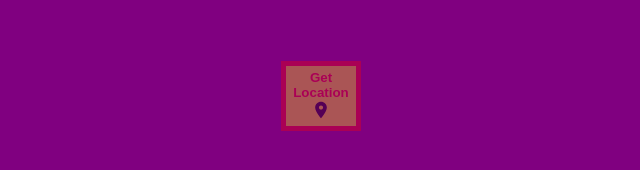
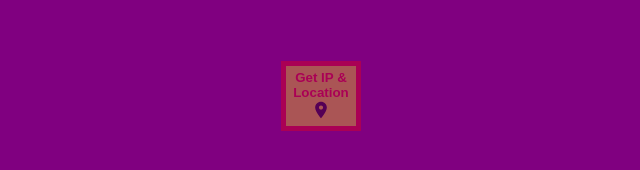
Before and after one commit to arkyaray2002/know-your-ip-details, a plain HTML site: page index.html in a window 1280 px wide. Shown: the part 304-474 px from the top of the page, 319-959 px from the left. Drawn offline with Linux system fonts and the light colour scheme.

Commit message:
Update index.html

```diff
--- a/index.html
+++ b/index.html
@@ -9,7 +9,7 @@
 <body>
     <p></p>
 
-    <button  class="blink" onclick="getlocation()"><b>Get Location <svg xmlns="http://www.w3.org/2000/svg" height="20" viewBox="0 0 24 24" width="24"><path d="M0 0h24v24H0z" fill="none"/><path d="M12 2C8.13 2 5 5.13 5 9c0 5.25 7 13 7 13s7-7.75 7-13c0-3.87-3.13-7-7-7zm0 9.5c-1.38 0-2.5-1.12-2.5-2.5s1.12-2.5 2.5-2.5 2.5 1.12 2.5 2.5-1.12 2.5-2.5 2.5z"/></svg></b></button>
+    <button  class="blink" onclick="getlocation()"><b>Get IP & Location <svg xmlns="http://www.w3.org/2000/svg" height="20" viewBox="0 0 24 24" width="24"><path d="M0 0h24v24H0z" fill="none"/><path d="M12 2C8.13 2 5 5.13 5 9c0 5.25 7 13 7 13s7-7.75 7-13c0-3.87-3.13-7-7-7zm0 9.5c-1.38 0-2.5-1.12-2.5-2.5s1.12-2.5 2.5-2.5 2.5 1.12 2.5 2.5-1.12 2.5-2.5 2.5z"/></svg></b></button>
 
     <script src="./app.js"></script>
 </body>
```
